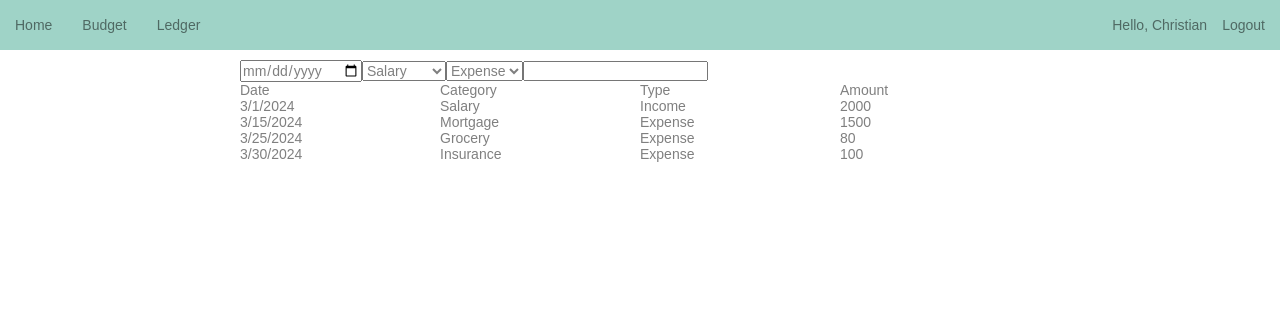
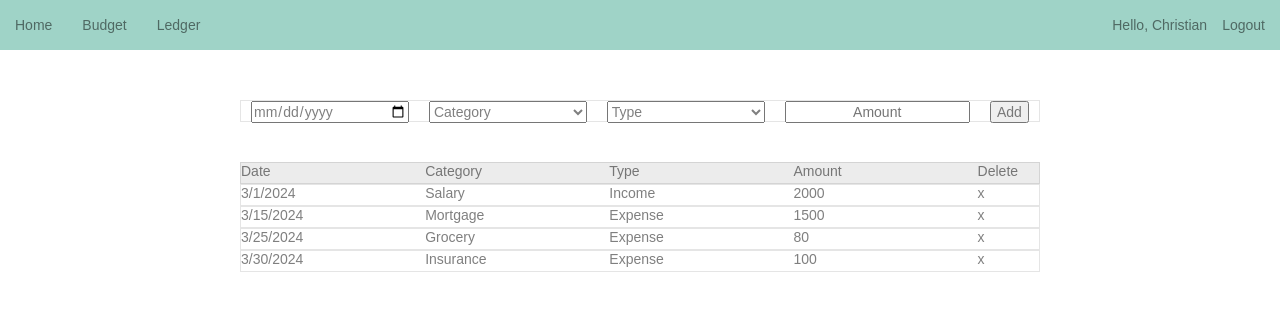
Before and after one commit to chrisgo2286/budget-app-frontend, a React (Create React App) app: page /ledger in a window 1280 px wide. Shown: the top 310 px of the page. Built offline with nearby package versions, Linux system fonts and the light colour scheme.

Commit message:
Worked on NewLedgerItem css

```diff
--- a/src/components/ledger/ledger.css
+++ b/src/components/ledger/ledger.css
@@ -6,7 +6,40 @@
 }
 
 .ledger-header,
-.ledger-item {
+.ledger-item,
+.new-ledger-item {
     display: grid;
-    grid-template-columns: repeat(4, 1fr);
+    grid-template-columns: 3fr 3fr 3fr 3fr 1fr;
+    border: 1px solid var(--siteBorderColor);
+    height: 20px;
 }
+
+.ledger-header {
+    background-color: var(--firstColor);
+}
+
+.new-ledger-item {
+    margin: 40px 0px;
+}
+
+.new-ledger-item > * {
+    margin: 0px 10px;
+}
+
+.new-amount {
+    text-align: center;
+}
+
+
+/* Removing arrows for amount input field*/
+/* Chrome, Safari, Edge, Opera */
+input::-webkit-outer-spin-button,
+input::-webkit-inner-spin-button {
+  -webkit-appearance: none;
+  margin: 0;
+}
+
+/* Firefox */
+input[type=number] {
+  -moz-appearance: textfield;
+}
--- a/src/components/ledger/ledgerHeader.jsx
+++ b/src/components/ledger/ledgerHeader.jsx
@@ -7,6 +7,7 @@ export default function LedgerHeader () {
             <div>Category</div>
             <div>Type</div>
             <div>Amount</div>
+            <div>Delete</div>
         </section>
     )
 }
--- a/src/components/ledger/ledgerItem.jsx
+++ b/src/components/ledger/ledgerItem.jsx
@@ -8,6 +8,7 @@ export default function LedgerItem ({ item }) {
             <div>{ category }</div>
             <div>{ type }</div>
             <div>{ amount }</div>
+            <div>x</div>
         </div>
     )
 }
--- a/src/components/ledger/newLedgerItem.jsx
+++ b/src/components/ledger/newLedgerItem.jsx
@@ -9,7 +9,7 @@ export default function NewLedgerItem ({ categories }) {
     })
 
     return (
-        <section>
+        <section className='new-ledger-item'>
             <input type='date' />
             <select>
                 { categories.map((category) => (
@@ -17,10 +17,15 @@ export default function NewLedgerItem ({ categories }) {
                 ))}
             </select>
             <select>
+                <option value='Type'>Type</option>
                 <option value='Expense'>Expense</option>
                 <option value='Income'>Income</option>
             </select>
-            <input type='number' />
+            <input
+                className='new-amount'
+                type='number'
+                placeholder='Amount' />
+            <button>Add</button>
         </section>
     )
 }
--- a/src/misc/apiCalls.js
+++ b/src/misc/apiCalls.js
@@ -29,4 +29,5 @@ export const ledgerData = [
     }
 ]
 
-export const categoryData = [ 'Salary', 'Mortgage', 'Grocery', 'Insurance' ]
+export const categoryData = [ 'Category', 'Salary', 'Mortgage', 'Grocery',
+    'Insurance' ]
```
